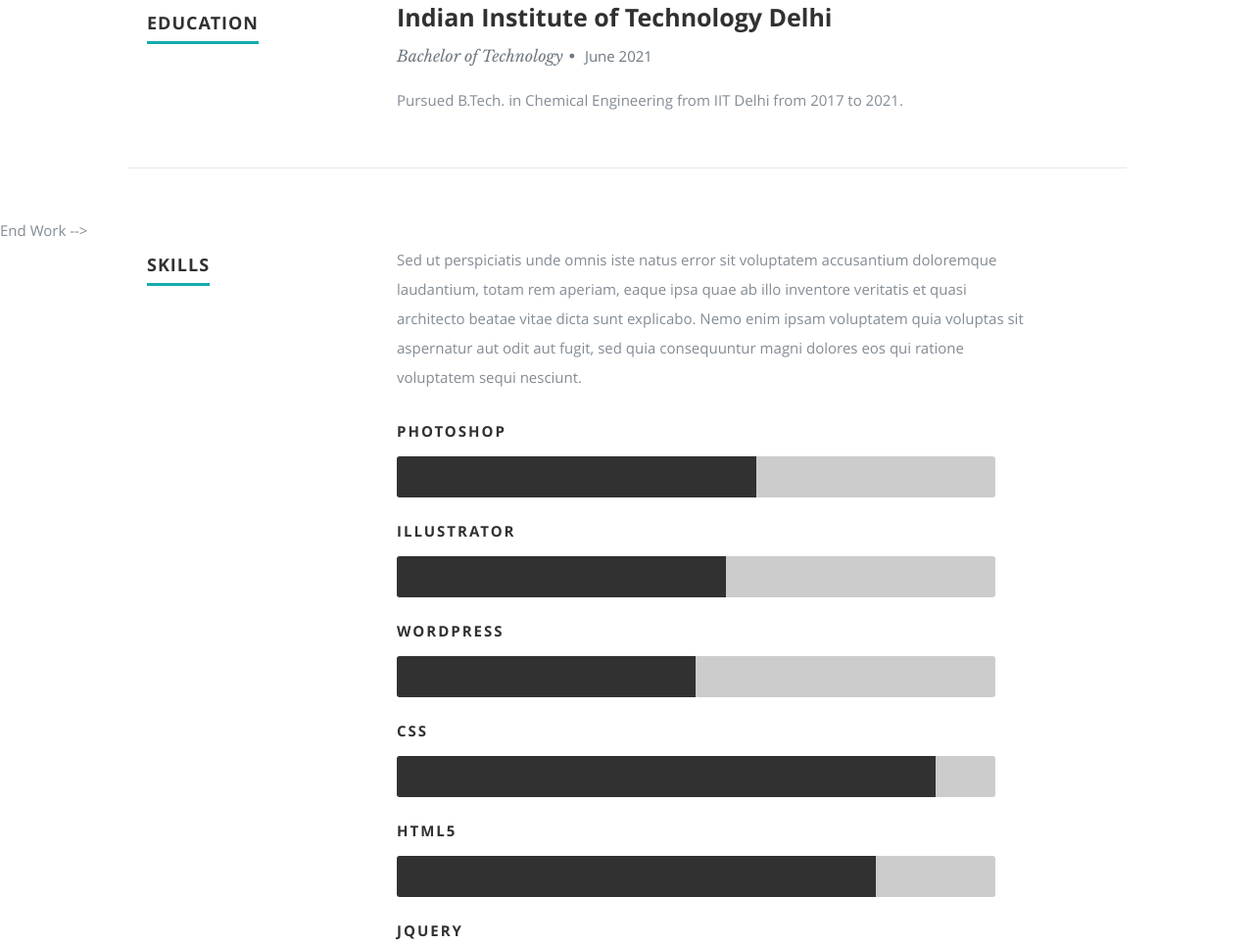
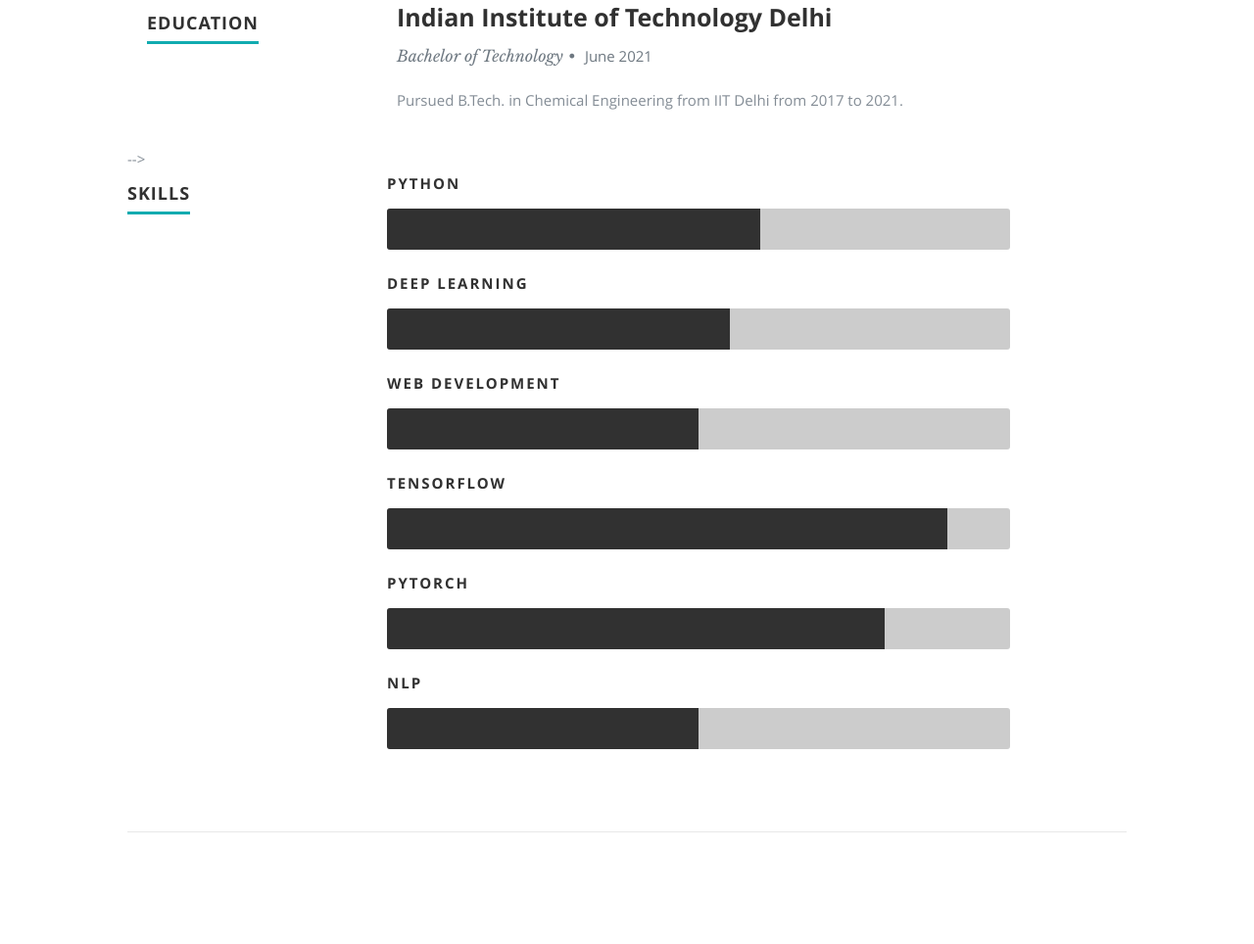
Before and after one commit to amdnsr/amdnsr.github.io, a plain HTML site: page index.html in a window 1280 px wide. Shown: the part 1313-2277 px from the top of the page at 98% size. Drawn offline with nearby package versions, Linux system fonts and the light colour scheme.

Commit message:
add some portfolio details

```diff
--- a/index.html
+++ b/index.html
@@ -222,13 +222,12 @@
                   ipsum velit. Nam nec tellus a odio tincidunt auctor a ornare odio. Sed non  mauris vitae erat
                   </p>
 
-               </div>
- -->
-            </div> <!-- item end -->
+               </div> -->
+            <!-- </div> item end -->
 
-         </div> <!-- main-col end -->
+         <!-- </div> main-col end -->
 
-      </div> End Work -->
+      <!-- </div> End Work --> -->
 
 
       <!-- Skills
@@ -241,21 +240,21 @@
 
          <div class="nine columns main-col">
 
-            <p>Sed ut perspiciatis unde omnis iste natus error sit voluptatem accusantium doloremque laudantium, totam rem aperiam,
+            <!-- <p>Sed ut perspiciatis unde omnis iste natus error sit voluptatem accusantium doloremque laudantium, totam rem aperiam,
             eaque ipsa quae ab illo inventore veritatis et quasi architecto beatae vitae dicta sunt explicabo. Nemo enim ipsam
             voluptatem quia voluptas sit aspernatur aut odit aut fugit, sed quia consequuntur magni dolores eos qui ratione
             voluptatem sequi nesciunt.
-            </p>
+            </p> -->
 
 				<div class="bars">
 
 				   <ul class="skills">
-					   <li><span class="bar-expand photoshop"></span><em>Photoshop</em></li>
-                  <li><span class="bar-expand illustrator"></span><em>Illustrator</em></li>
-						<li><span class="bar-expand wordpress"></span><em>Wordpress</em></li>
-						<li><span class="bar-expand css"></span><em>CSS</em></li>
-						<li><span class="bar-expand html5"></span><em>HTML5</em></li>
-                  <li><span class="bar-expand jquery"></span><em>jQuery</em></li>
+					   <li><span class="bar-expand photoshop"></span><em>Python</em></li>
+                  <li><span class="bar-expand illustrator"></span><em>Deep Learning</em></li>
+						<li><span class="bar-expand wordpress"></span><em>Web Development</em></li>
+						<li><span class="bar-expand css"></span><em>TensorFlow</em></li>
+						<li><span class="bar-expand html5"></span><em>PyTorch</em></li>
+                  <li><span class="bar-expand jquery"></span><em>NLP</em></li>
 					</ul>
 
 				</div><!-- end skill-bars -->
```
